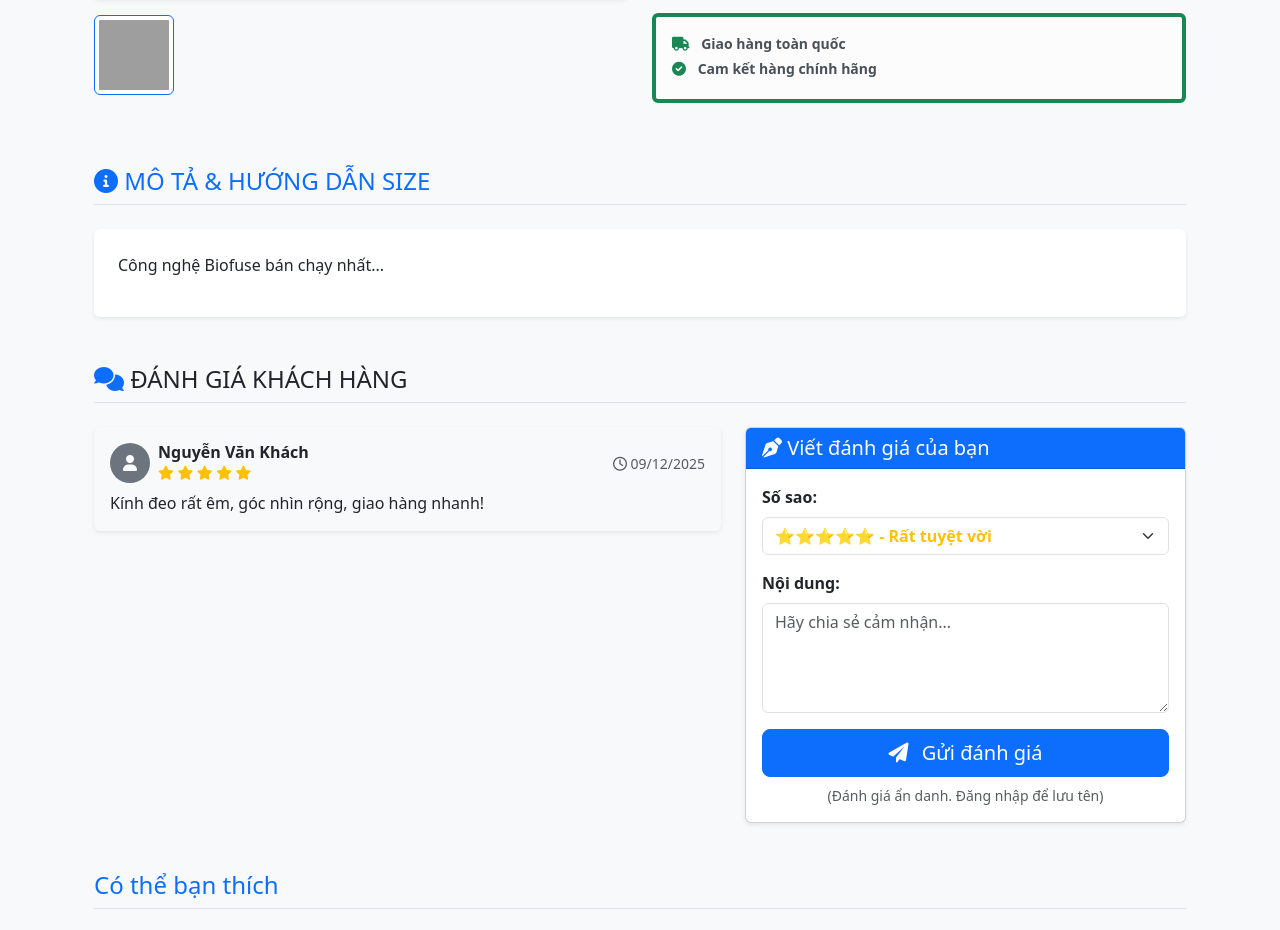
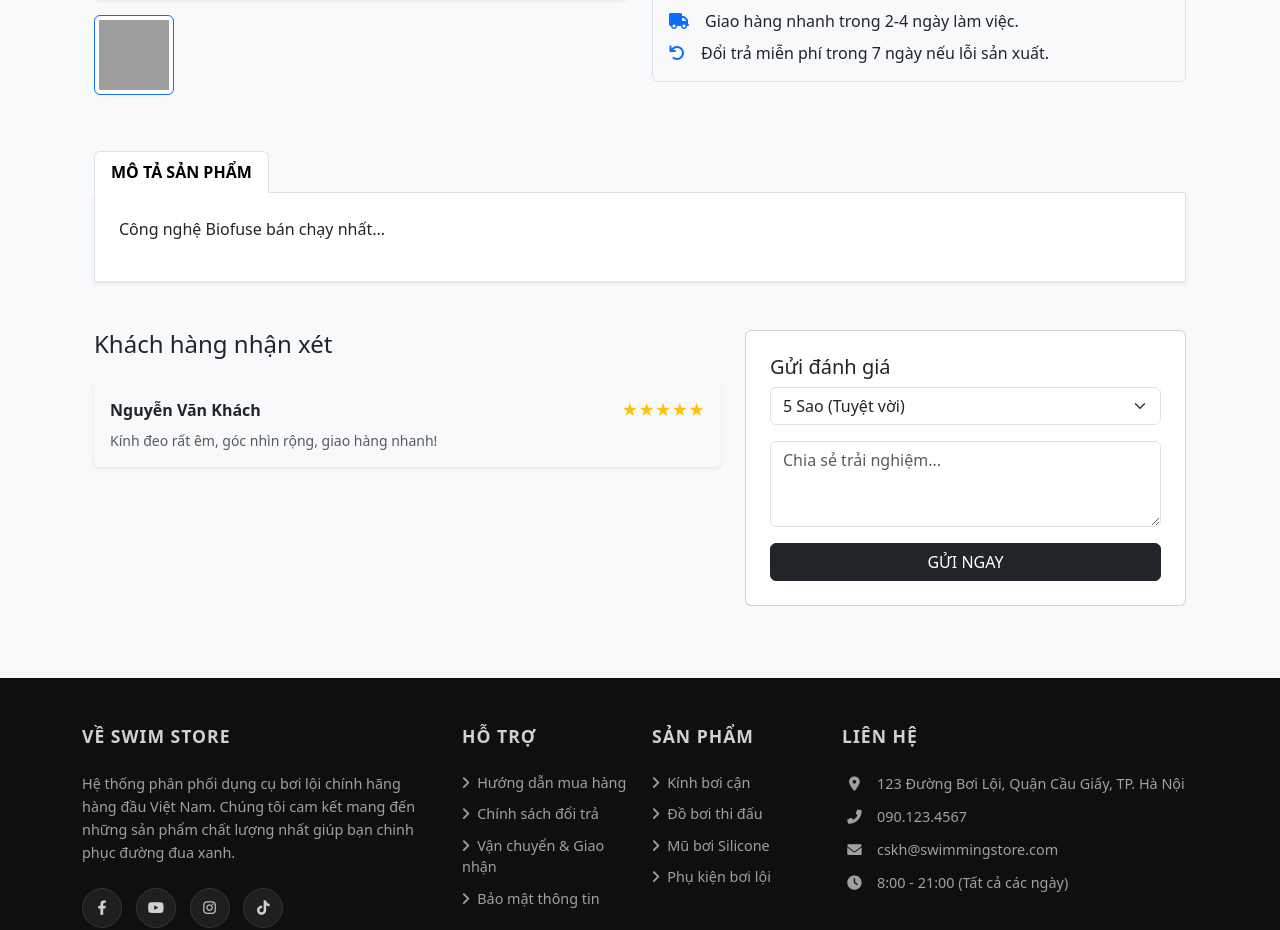
Before and after one commit to Tientai2k4/ThucTapNganh, a PHP site: page /ThucTapNganh/product/detail/1 in a window 1280 px wide. Shown: the part 592-1522 px from the top of the page. Run offline with PHP 8.4, Linux system fonts and the light colour scheme; data comes from the database, SQL or seed files in the repository; data that the repository does not hold is empty; grey boxes are pictures that could not be loaded.

Commit message:
feat:fixxx tv1

```diff
--- a/app/Models/ProductModel.php
+++ b/app/Models/ProductModel.php
@@ -253,7 +253,7 @@ public function getAll() {
         return $stmt->execute();
     }
 
-    // [CŨ - GIỮ NGUYÊN] Lấy số lượng tồn kho (Trả về số nguyên)
+// Tìm đến hàm getVariantStock và sửa lại cho chắc chắn
 public function getVariantStock($variantId) {
     $sql = "SELECT stock_quantity FROM product_variants WHERE id = ?";
     $stmt = $this->conn->prepare($sql);
--- a/app/Views/client/products/detail.php
+++ b/app/Views/client/products/detail.php
@@ -1,7 +1,7 @@
 <div class="container my-5">
     <div class="row">
         <div class="col-md-6">
-            <div class="card border-0 mb-3 shadow-sm text-center position-relative group-hover-zoom">
+            <div class="card border-0 mb-3 shadow-sm text-center position-relative">
                 <img id="mainImage"
                      src="<?= BASE_URL ?>public/uploads/<?= $data['product']['image'] ?>"
                      class="img-fluid p-3 rounded"
@@ -18,14 +18,14 @@
 
             <div class="d-flex gap-2 overflow-auto pb-2" style="scrollbar-width: thin;">
                 <img src="<?= BASE_URL ?>public/uploads/<?= $data['product']['image'] ?>"
-                     class="img-thumbnail thumbnail-selector border-primary"
+                     class="img-thumbnail thumb-btn border-primary"
                      style="width: 80px; height: 80px; object-fit: cover; cursor: pointer;"
                      onclick="changeImage(this.src, this)">
 
                 <?php if(!empty($data['gallery'])): ?>
                     <?php foreach($data['gallery'] as $img): ?>
                         <img src="<?= BASE_URL ?>public/uploads/<?= $img['image_url'] ?>"
-                             class="img-thumbnail thumbnail-selector"
+                             class="img-thumbnail thumb-btn"
                              style="width: 80px; height: 80px; object-fit: cover; cursor: pointer;"
                              onclick="changeImage(this.src, this)">
                     <?php endforeach; ?>
@@ -36,7 +36,7 @@
         <div class="col-md-6">
             <h2 class="fw-bold text-dark"><?= htmlspecialchars($data['product']['name']) ?></h2>
             <div class="mb-2">
-                <span class="badge bg-info text-dark"><?= $data['product']['brand_name'] ?? 'Thương hiệu' ?></span>
+                <span class="badge bg-info text-dark"><?= $data['product']['brand_name'] ?? 'Chính hãng' ?></span>
                 <span class="text-muted ms-2">Mã SP: <?= htmlspecialchars($data['product']['sku_code']) ?></span>
             </div>
 
@@ -53,12 +53,13 @@
 
             <hr>
 
-            <form id="addToCartForm" action="<?= BASE_URL ?>cart/add" method="POST">
-                <input type="hidden" name="product_id" value="<?= $data['product']['id'] ?>">
+            <form id="addToCartForm" onsubmit="return handleAddToCart(event)">
+                <input type="hidden" name="variant_id" id="selectedVariantId" value="">
+                <input type="hidden" name="quantity" id="selectedQuantity" value="1">
 
                 <div class="mb-4">
-                    <label class="fw-bold mb-2">Chọn Phân Loại (Size - Màu):</label>
-                    <select name="variant_id" id="variantSelect" class="form-select form-select-lg" onchange="checkStock()" required>
+                    <label class="fw-bold mb-2">Chọn kích cỡ & màu sắc:</label>
+                    <select id="variantSelect" class="form-select form-select-lg" onchange="updateStockStatus()" required>
                         <option value="">-- Vui lòng chọn --</option>
                         <?php if (!empty($data['variants'])): ?>
                             <?php foreach($data['variants'] as $v): ?>
@@ -67,305 +68,211 @@
                                 </option>
                             <?php endforeach; ?>
                         <?php else: ?>
-                            <option value="" disabled>Sản phẩm này hiện hết hàng</option>
+                            <option value="" disabled>Hiện đang hết hàng</option>
                         <?php endif; ?>
                     </select>
                 </div>
 
                 <div class="mb-4">
-                   <p class="mb-1">Tình trạng kho:</p>
-                   <h5 id="stockStatus">
-                    <span class="badge bg-secondary">Vui lòng chọn phân loại</span>
-                   </h5>
+                    <p class="mb-1 small text-muted">Trình trạng:</p>
+                    <div id="stockStatus">
+                        <span class="badge bg-secondary">Vui lòng chọn phân loại để xem kho</span>
+                    </div>
                 </div>
 
-                <div class="d-flex align-items-center mt-4">
-                    <input type="number" name="quantity" value="1" min="1" class="form-control me-3 text-center" style="width: 80px;">
-
-                    <button type="submit" id="btnBuy" class="btn btn-primary btn-lg py-3 flex-grow-1" disabled>
-                        <i class="fas fa-shopping-cart me-2"></i> Thêm vào giỏ hàng
+                <div class="row g-2">
+                    <div class="col-3">
+                        <input type="number" id="inputQty" value="1" min="1" class="form-control form-control-lg text-center" onchange="document.getElementById('selectedQuantity').value = this.value">
+                    </div>
+                    <div class="col-9">
+                        <button type="submit" id="btnBuy" class="btn btn-primary btn-lg w-100 py-2" disabled>
+                            <i class="fas fa-shopping-cart me-2"></i> THÊM VÀO GIỎ
                         </button>
+                    </div>
                 </div>
             </form>
 
-            <div class="alert alert-light border-start border-4 border-success mt-4 small">
-                <p class="mb-1 fw-bold"><i class="fas fa-truck text-success me-2"></i> Giao hàng toàn quốc</p>
-                <p class="mb-1 fw-bold"><i class="fas fa-check-circle text-success me-2"></i> Cam kết hàng chính hãng</p>
+            <div class="mt-4 p-3 bg-light rounded border">
+                <div class="d-flex align-items-center mb-2">
+                    <i class="fas fa-truck text-primary me-3"></i>
+                    <span>Giao hàng nhanh trong 2-4 ngày làm việc.</span>
+                </div>
+                <div class="d-flex align-items-center">
+                    <i class="fas fa-undo text-primary me-3"></i>
+                    <span>Đổi trả miễn phí trong 7 ngày nếu lỗi sản xuất.</span>
+                </div>
             </div>
         </div>
     </div>
 
     <div class="row mt-5">
         <div class="col-12">
-            <h4 class="text-uppercase border-bottom mb-4 pb-2 text-primary">
-                <i class="fas fa-info-circle"></i> Mô tả & Hướng dẫn Size
-            </h4>
-            <div class="bg-white p-4 rounded shadow-sm">
+            <ul class="nav nav-tabs" id="productTab" role="tablist">
+                <li class="nav-item">
+                    <button class="nav-link active fw-bold" data-bs-toggle="tab" data-bs-target="#desc">MÔ TẢ SẢN PHẨM</button>
+                </li>
+            </ul>
+            <div class="tab-content border border-top-0 p-4 bg-white shadow-sm">
+                <div class="tab-pane fade show active" id="desc">
                     <?= $data['product']['description'] ?>
+                </div>
             </div>
         </div>
     </div>
 
     <div class="row mt-5">
-        <div class="col-12">
-            <h4 class="text-uppercase border-bottom mb-4 pb-2">
-                <i class="fas fa-comments text-primary"></i> Đánh giá khách hàng
-            </h4>
+        <div class="col-md-7">
+            <h4 class="mb-4">Khách hàng nhận xét</h4>
+            <?php if(!empty($data['reviews'])): ?>
+                <?php foreach($data['reviews'] as $rev): ?>
+                    <div class="card mb-3 border-0 bg-light shadow-sm">
+                        <div class="card-body">
+                            <div class="d-flex justify-content-between">
+                                <strong><?= htmlspecialchars($rev['full_name'] ?? 'Người dùng') ?></strong>
+                                <span class="text-warning">
+                                    <?= str_repeat('★', $rev['rating']) . str_repeat('☆', 5-$rev['rating']) ?>
+                                </span>
                             </div>
-
-        <div class="col-md-7">
-            <?php if (!empty($data['reviews'])): ?>
-                <?php foreach ($data['reviews'] as $review): ?>
-                    <div class="card mb-3 border-0 shadow-sm bg-light">
-                        <div class="card-body">
-                            <div class="d-flex justify-content-between align-items-center mb-2">
-                                <div class="d-flex align-items-center">
-                                    <div class="rounded-circle bg-secondary text-white d-flex justify-content-center align-items-center me-2" style="width: 40px; height: 40px;">
-                                        <i class="fas fa-user"></i>
-                                    </div>
-                                    <div>
-                                        <h6 class="mb-0 fw-bold"><?= !empty($review['full_name']) ? htmlspecialchars($review['full_name']) : 'Khách vãng lai' ?></h6>
-                                        <div class="small text-warning">
-                                            <?php for($i=1; $i<=5; $i++): ?>
-                                                <i class="<?= $i <= $review['rating'] ? 'fas' : 'far' ?> fa-star"></i>
-                                            <?php endfor; ?>
-                                        </div>
-                                    </div>
-                                </div>
-                                <small class="text-muted"><i class="far fa-clock"></i> <?= date('d/m/Y', strtotime($review['created_at'])) ?></small>
-                            </div>
-                            <p class="card-text mt-2"><?= nl2br(htmlspecialchars($review['comment'])) ?></p>
-                            <?php if (!empty($review['reply_content'])): ?>
-                                <div class="alert alert-white border ms-4 mt-2 mb-0" style="border-left: 4px solid #0d6efd !important;">
-                                    <strong class="text-primary"><i class="fas fa-store-alt"></i> Phản hồi từ Shop:</strong>
-                                    <p class="mb-0 mt-1 small text-secondary"><?= nl2br(htmlspecialchars($review['reply_content'])) ?></p>
-                                </div>
-                            <?php endif; ?>
+                            <p class="mb-0 mt-2 small text-muted"><?= $rev['comment'] ?></p>
                         </div>
                     </div>
                 <?php endforeach; ?>
             <?php else: ?>
-                <div class="alert alert-info text-center">Chưa có đánh giá nào.</div>
+                <p class="text-muted">Chưa có đánh giá nào cho sản phẩm này.</p>
             <?php endif; ?>
         </div>
-
         <div class="col-md-5">
-            <div class="card shadow-sm">
-                <div class="card-header bg-primary text-white">
-                    <h5 class="mb-0"><i class="fas fa-pen-nib"></i> Viết đánh giá của bạn</h5>
-                </div>
-                <div class="card-body">
+            <div class="card p-4">
+                <h5>Gửi đánh giá</h5>
                 <form action="<?= BASE_URL ?>product/postReview" method="POST">
                     <input type="hidden" name="product_id" value="<?= $data['product']['id'] ?>">
-                        <div class="mb-3">
-                            <label class="form-label fw-bold">Số sao:</label>
-                            <select name="rating" class="form-select text-warning fw-bold" required>
-                                <option value="5" class="text-dark" selected>⭐⭐⭐⭐⭐ - Rất tuyệt vời</option>
-                                <option value="4" class="text-dark">⭐⭐⭐⭐ - Hài lòng</option>
-                                <option value="3" class="text-dark">⭐⭐⭐ - Bình thường</option>
-                                <option value="2" class="text-dark">⭐⭐ - Không thích</option>
-                                <option value="1" class="text-dark">⭐ - Rất tệ</option>
+                    <select name="rating" class="form-select mb-3">
+                        <option value="5">5 Sao (Tuyệt vời)</option>
+                        <option value="4">4 Sao</option>
+                        <option value="3">3 Sao</option>
                     </select>
-                        </div>
-                        <div class="mb-3">
-                            <label class="form-label fw-bold">Nội dung:</label>
-                            <textarea name="comment" class="form-control" rows="4" placeholder="Hãy chia sẻ cảm nhận..." required></textarea>
-                        </div>
-                        <div class="d-grid">
-                            <button type="submit" class="btn btn-primary btn-lg">
-                                <i class="fas fa-paper-plane me-2"></i> Gửi đánh giá
-                            </button>
-                            <?php if (!isset($_SESSION['user_id'])): ?>
-                                <small class="text-muted text-center mt-2">(Đánh giá ẩn danh. Đăng nhập để lưu tên)</small>
-                            <?php endif; ?>
-                        </div>
+                    <textarea name="comment" class="form-control mb-3" rows="3" placeholder="Chia sẻ trải nghiệm..." required></textarea>
+                    <button class="btn btn-dark w-100">GỬI NGAY</button>
                 </form>
             </div>
         </div>
     </div>
 </div>
 
-    <?php if(!empty($data['related'])): ?>
-    <div class="row mt-5">
-        <div class="col-12">
-            <h4 class="border-bottom pb-2 text-primary">Có thể bạn thích</h4>
-        </div>
-        <?php foreach($data['related'] as $rel): ?>
-            <div class="col-6 col-md-3 mt-3">
-                <div class="card h-100 border-0 shadow-sm">
-                    <a href="<?= BASE_URL ?>product/detail/<?= $rel['id'] ?>">
-                        <img src="<?= BASE_URL ?>public/uploads/<?= $rel['image'] ?>" class="card-img-top p-2" style="height: 150px; object-fit: contain;">
-                    </a>
-                    <div class="card-body text-center">
-                        <h6 class="text-truncate">
-                            <a href="<?= BASE_URL ?>product/detail/<?= $rel['id'] ?>" class="text-decoration-none text-dark"><?= $rel['name'] ?></a>
-                        </h6>
-                        <span class="text-danger fw-bold"><?= number_format($rel['price']) ?>đ</span>
-                    </div>
-                </div>
-            </div>
-        <?php endforeach; ?>
-    </div>
-    <?php endif; ?>
-
-</div>
-
-<div class="modal fade" id="lightboxModal" tabindex="-1" aria-hidden="true" style="z-index: 10000;">
-    <div class="modal-dialog modal-dialog-centered" style="max-width: 95%; margin: auto;">
-        <div class="modal-content bg-transparent border-0 shadow-none position-relative">
-
-            <button type="button" class="btn btn-light rounded-circle shadow" data-bs-dismiss="modal"
-                    style="position: absolute; top: 10px; right: 10px; z-index: 10001;">
-                <i class="fas fa-times fa-lg"></i>
-            </button>
-
-            <div class="modal-body text-center d-flex justify-content-center align-items-center" style="height: 85vh; overflow: hidden; padding: 0;">
-                <img id="lightboxImg" src="" class="img-fluid shadow-lg"
-                     style="width: 100%; height: 100%; object-fit: contain; transition: transform 0.3s ease-out; cursor: grab;">
-            </div>
-
-            <div class="text-center mt-2 fixed-bottom mb-4" style="pointer-events: none; z-index: 10001;">
-                <div class="btn-group bg-white rounded shadow p-1" style="pointer-events: auto;">
-                    <button class="btn btn-outline-secondary px-3" onclick="zoomOut()"><i class="fas fa-minus"></i></button>
-                    <button class="btn btn-outline-primary px-3" onclick="resetZoom()"><i class="fas fa-sync-alt"></i></button>
-                    <button class="btn btn-outline-secondary px-3" onclick="zoomIn()"><i class="fas fa-plus"></i></button>
-                </div>
+<div class="modal fade" id="lightboxModal" tabindex="-1" aria-hidden="true">
+    <div class="modal-dialog modal-dialog-centered modal-xl">
+        <div class="modal-content bg-transparent border-0">
+            <button type="button" class="btn-close btn-close-white position-absolute top-0 end-0 m-3" data-bs-dismiss="modal"></button>
+            <div class="modal-body p-0 text-center">
+                <img id="lightboxImg" src="" class="img-fluid rounded shadow">
             </div>
         </div>
     </div>
 </div>
 
 <script>
-// --- LOGIC ĐỔI ẢNH ---
-function changeImage(src, element) {
+function changeImage(src, el) {
     document.getElementById('mainImage').src = src;
-
-    // Xóa border active cũ
-    document.querySelectorAll('.thumbnail-selector').forEach(img => img.classList.remove('border-primary'));
-
-    // Thêm border active mới
-    if(element) element.classList.add('border-primary');
+    document.querySelectorAll('.thumb-btn').forEach(b => b.classList.remove('border-primary'));
+    el.classList.add('border-primary');
 }
 
-// --- LOGIC LIGHTBOX & ZOOM ---
-let currentScale = 1;
-// Khởi tạo Modal
-const lightboxModalElement = document.getElementById('lightboxModal');
-const lightboxModal = new bootstrap.Modal(lightboxModalElement);
-const lightboxImg = document.getElementById('lightboxImg');
+const lbModal = new bootstrap.Modal(document.getElementById('lightboxModal'));
+function openLightbox(src) {
+    document.getElementById('lightboxImg').src = src;
+    lbModal.show();
+}
+</script>
 
-function openLightbox(src) {
-    lightboxImg.src = src;
-    resetZoom();
-    lightboxModal.show();
-}
+<script>
+// 1. Hàm kiểm tra kho khi đổi biến thể
+function updateStockStatus() {
+    const variantId = document.getElementById('variantSelect').value;
+    const statusDiv = document.getElementById('stockStatus');
+    const btn = document.getElementById('btnBuy');
+    const hiddenId = document.getElementById('selectedVariantId');
 
-function updateTransform() {
-    lightboxImg.style.transform = `scale(${currentScale})`;
-}
-
-function zoomIn() {
-    currentScale += 0.2;
-    updateTransform();
-}
-
-function zoomOut() {
-    if (currentScale > 0.4) {
-        currentScale -= 0.2;
-        updateTransform();
-    }
-}
-
-function resetZoom() {
-    currentScale = 1;
-    updateTransform();
-}
-
-// Zoom bằng lăn chuột
-lightboxImg.addEventListener('wheel', function(e) {
-    if (e.deltaY < 0) {
-        zoomIn();
-    } else {
-        zoomOut();
-    }
-    e.preventDefault();
-});
-
-// --- LOGIC GIỎ HÀNG & KHO ---
-function checkStock() {
-    let selectBox = document.getElementById('variantSelect');
-    let variantId = selectBox.value;
-    let btn = document.getElementById('btnBuy');
-    let statusLabel = document.getElementById('stockStatus');
-
-    if(!variantId) {
-        statusLabel.innerHTML = '<span class="badge bg-secondary">Vui lòng chọn phân loại</span>';
+    if (!variantId) {
+        statusDiv.innerHTML = '<span class="badge bg-secondary">Vui lòng chọn phân loại</span>';
         btn.disabled = true;
+        hiddenId.value = "";
         return;
     }
 
-    statusLabel.innerHTML = '<span class="spinner-border spinner-border-sm text-primary"></span> Đang kiểm tra...';
-    btn.disabled = true;
+    hiddenId.value = variantId;
+    statusDiv.innerHTML = '<div class="spinner-border spinner-border-sm text-primary"></div> Kiểm tra kho...';
 
     fetch('<?= BASE_URL ?>product/checkStock', {
         method: 'POST',
         headers: {'Content-Type': 'application/json'},
         body: JSON.stringify({ variant_id: variantId })
     })
-    .then(response => response.json())
+    .then(r => r.json())
     .then(data => {
         if (data.stock > 0) {
-            statusLabel.innerHTML = `<span class="text-success fw-bold"><i class="fas fa-check-circle"></i> Còn ${data.stock} sản phẩm</span>`;
+            statusDiv.innerHTML = `<span class="text-success fw-bold"><i class="fas fa-check"></i> Còn ${data.stock} sản phẩm</span>`;
             btn.disabled = false;
         } else {
-            statusLabel.innerHTML = '<span class="text-danger fw-bold"><i class="fas fa-times-circle"></i> Hết hàng</span>';
+            statusDiv.innerHTML = '<span class="text-danger fw-bold"><i class="fas fa-times"></i> Hết hàng</span>';
             btn.disabled = true;
         }
     })
-    .catch(error => { statusLabel.innerHTML = '<span class="text-danger">Lỗi kiểm tra kho!</span>'; });
+    .catch(() => { statusDiv.innerHTML = '<span class="text-danger">Lỗi kết nối!</span>'; });
 }
 
-document.addEventListener('DOMContentLoaded', function() {
-    const cartForm = document.getElementById('addToCartForm');
+// 2. HÀM XỬ LÝ AJAX THÊM VÀO GIỎ (CHẶN TUYỆT ĐỐI LOAD TRANG)
+function handleAddToCart(event) {
+    // NGĂN CHẶN LOAD TRANG (RẤT QUAN TRỌNG)
+    event.preventDefault();
 
-    if (cartForm) {
-        cartForm.addEventListener('submit', function(e) {
-            e.preventDefault();
-
-            const formData = new FormData(this);
+    const form = document.getElementById('addToCartForm');
     const btn = document.getElementById('btnBuy');
     const originalText = btn.innerHTML;
 
-            btn.innerHTML = '<span class="spinner-border spinner-border-sm"></span> Đang xử lý...';
+    // Thu thập dữ liệu
+    const formData = new FormData();
+    formData.append('variant_id', document.getElementById('selectedVariantId').value);
+    formData.append('quantity', document.getElementById('selectedQuantity').value);
+
+    // Hiệu ứng Loading
+    btn.innerHTML = '<span class="spinner-border spinner-border-sm"></span> Đang thêm...';
     btn.disabled = true;
 
+    // Gửi yêu cầu AJAX bằng Fetch API
     fetch('<?= BASE_URL ?>cart/add', {
         method: 'POST',
         body: formData
     })
-            .then(response => response.json())
+    .then(response => {
+        // Kiểm tra xem server có trả về JSON không
+        if (!response.ok) throw new Error('Network response was not ok');
+        return response.json();
+    })
     .then(data => {
         btn.innerHTML = originalText;
         btn.disabled = false;
 
         if (data.status) {
+            // Thông báo thành công
             alert(data.message);
-                    // Cập nhật số lượng giỏ hàng trên Header nếu có
+
+            // Cập nhật số lượng trên icon giỏ hàng (Header)
             const cartCountEl = document.getElementById('cart-count');
             if (cartCountEl) {
                 cartCountEl.innerText = data.cart_count;
             }
         } else {
-                    alert('Lỗi: ' + data.message);
+            alert('Thông báo: ' + data.message);
         }
     })
     .catch(error => {
         console.error('Error:', error);
         btn.innerHTML = originalText;
         btn.disabled = false;
-                alert('Đã có lỗi xảy ra, vui lòng thử lại.');
+        alert('Đã có lỗi xảy ra. Vui lòng kiểm tra lại!');
     });
-        });
+
+    // Trả về false để Form HTML không tự submit
+    return false;
 }
-});
 </script>
```
Also changed, not shown: app/Controllers/Client/CartController.php (+37 -49 lines). Lines whose indentation alone changed are shown as unchanged.
